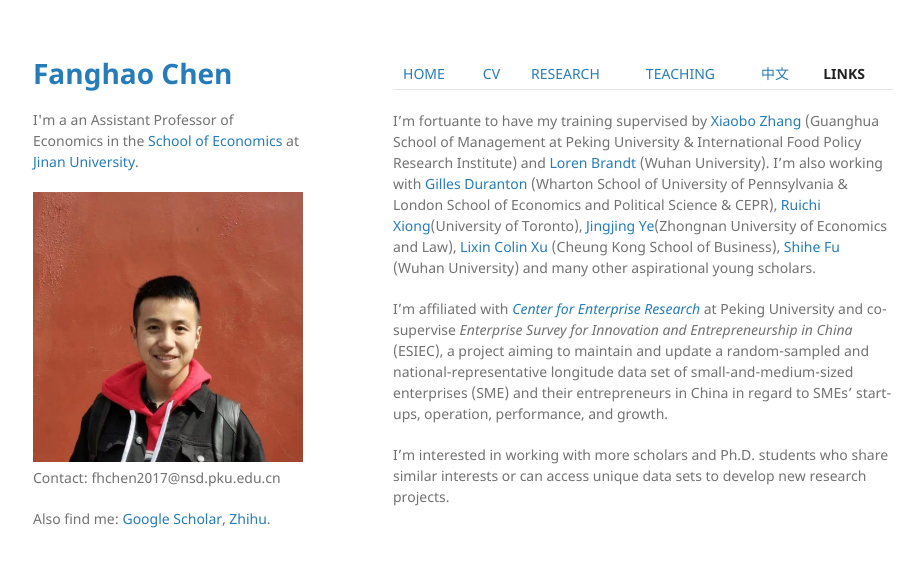
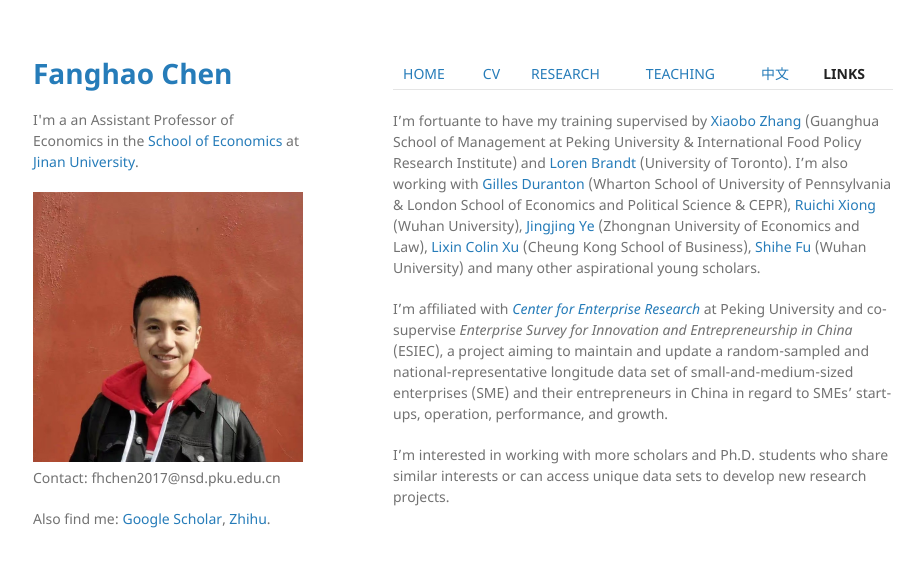
Before and after one commit to FanghaoChen/homepage, a Jekyll site: the page built from links.md, in a window 1280 px wide. Shown: the top 567 px of the page, without its empty margins (177-1099 px from the left). Built offline with Jekyll 4.4.1, drawn with Linux system fonts in a browser that asks for light colours; our own code applies the rules of GitHub Pages for plain Markdown files; part of the change alters nothing that is shown.

```diff
--- a/links.md
+++ b/links.md
@@ -1,6 +1,6 @@
 [HOME](./index.md) | [CV](./assets/CV_FanghaoChen_231105.pdf) | [RESEARCH](./research.md) | [TEACHING](./teaching.md) | [中文](./chinesepage.md) | [**LINKS**](./links.md)
 
-I'm fortuante to have my training supervised by [Xiaobo Zhang](https://www.gsm.pku.edu.cn/jsjjxq.jsp?urltype=tree.TreeTempUrl&wbtreeid=1141&user_id=x.zhang) (Guanghua School of Management at Peking University & International Food Policy Research Institute) and [Loren Brandt](https://brandt.economics.utoronto.ca/) (Wuhan University). I'm also working with [Gilles Duranton](http://real-faculty.wharton.upenn.edu/duranton/) (Wharton School of University of Pennsylvania & London School of Economics and Political Science & CEPR), [Ruichi Xiong](https://www.ruichixiong.com/)(University of Toronto), [Jingjing Ye](https://csxy.zuel.edu.cn/2022/0903/c7501a305013/pagem.htm)(Zhongnan University of Economics and Law), [Lixin Colin Xu]([https://www.worldbank.org/en/about/people/l/l-colin-xu](https://english.ckgsb.edu.cn/faculty/lixin-colin-xu/)) (Cheung Kong School of Business), [Shihe Fu](https://ideas.repec.org/e/pfu39.html) (Wuhan University) and many other aspirational young scholars.
+I'm fortuante to have my training supervised by [Xiaobo Zhang](https://www.gsm.pku.edu.cn/jsjjxq.jsp?urltype=tree.TreeTempUrl&wbtreeid=1141&user_id=x.zhang) (Guanghua School of Management at Peking University & International Food Policy Research Institute) and [Loren Brandt](https://brandt.economics.utoronto.ca/) (University of Toronto). I'm also working with [Gilles Duranton](http://real-faculty.wharton.upenn.edu/duranton/) (Wharton School of University of Pennsylvania & London School of Economics and Political Science & CEPR), [Ruichi Xiong](https://www.ruichixiong.com/) (Wuhan University), [Jingjing Ye](https://csxy.zuel.edu.cn/2022/0903/c7501a305013/pagem.htm) (Zhongnan University of Economics and Law), [Lixin Colin Xu]([https://www.worldbank.org/en/about/people/l/l-colin-xu](https://english.ckgsb.edu.cn/faculty/lixin-colin-xu/)) (Cheung Kong School of Business), [Shihe Fu]([https://ideas.repec.org/e/pfu39.html](https://ems.whu.edu.cn/info/1680/215401.htm)) (Wuhan University) and many other aspirational young scholars.
 
 I'm affiliated with [_Center for Enterprise Research_](https://www.cer.pku.edu.cn/) at Peking University and co-supervise _Enterprise Survey for Innovation and Entrepreneurship in China_ (ESIEC), a project aiming to maintain and update a random-sampled and national-representative longitude data set of small-and-medium-sized enterprises (SME) and their entrepreneurs in China in regard to SMEs’ start-ups, operation, performance, and growth.
 
```
